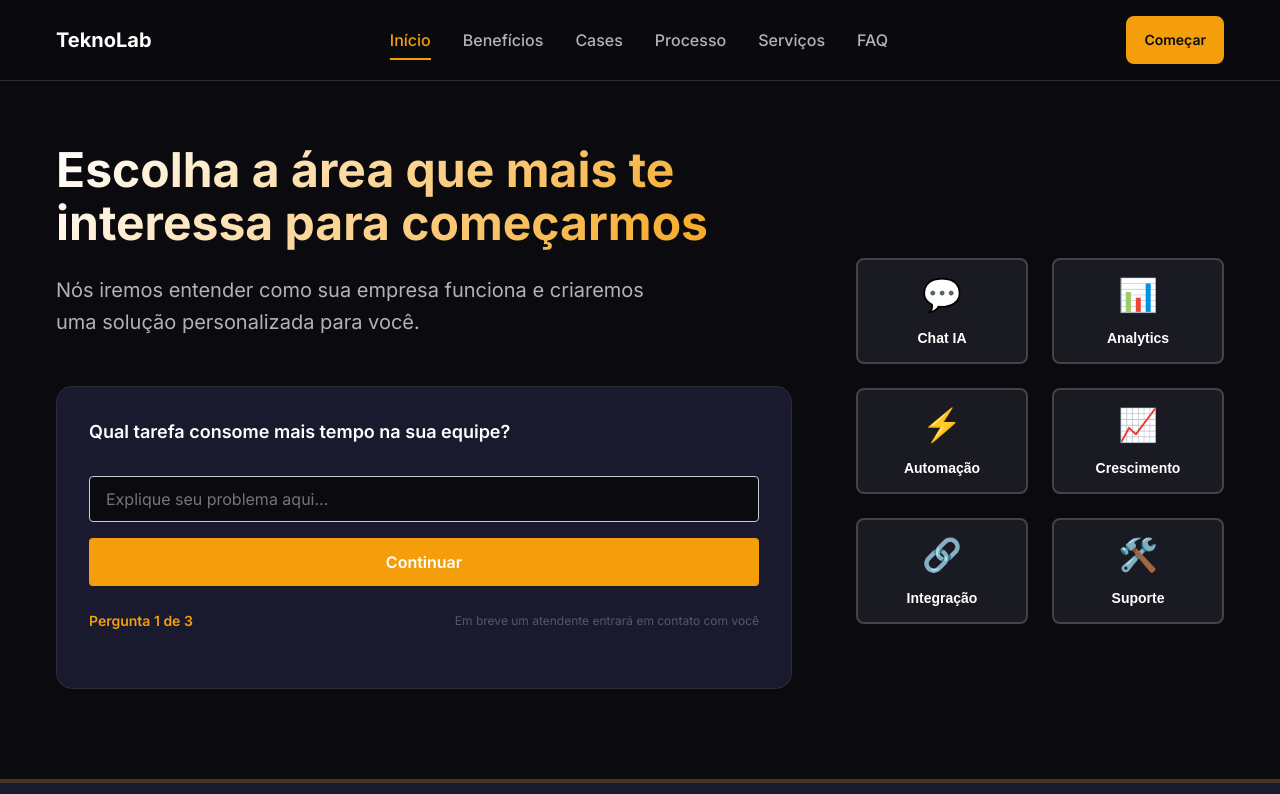
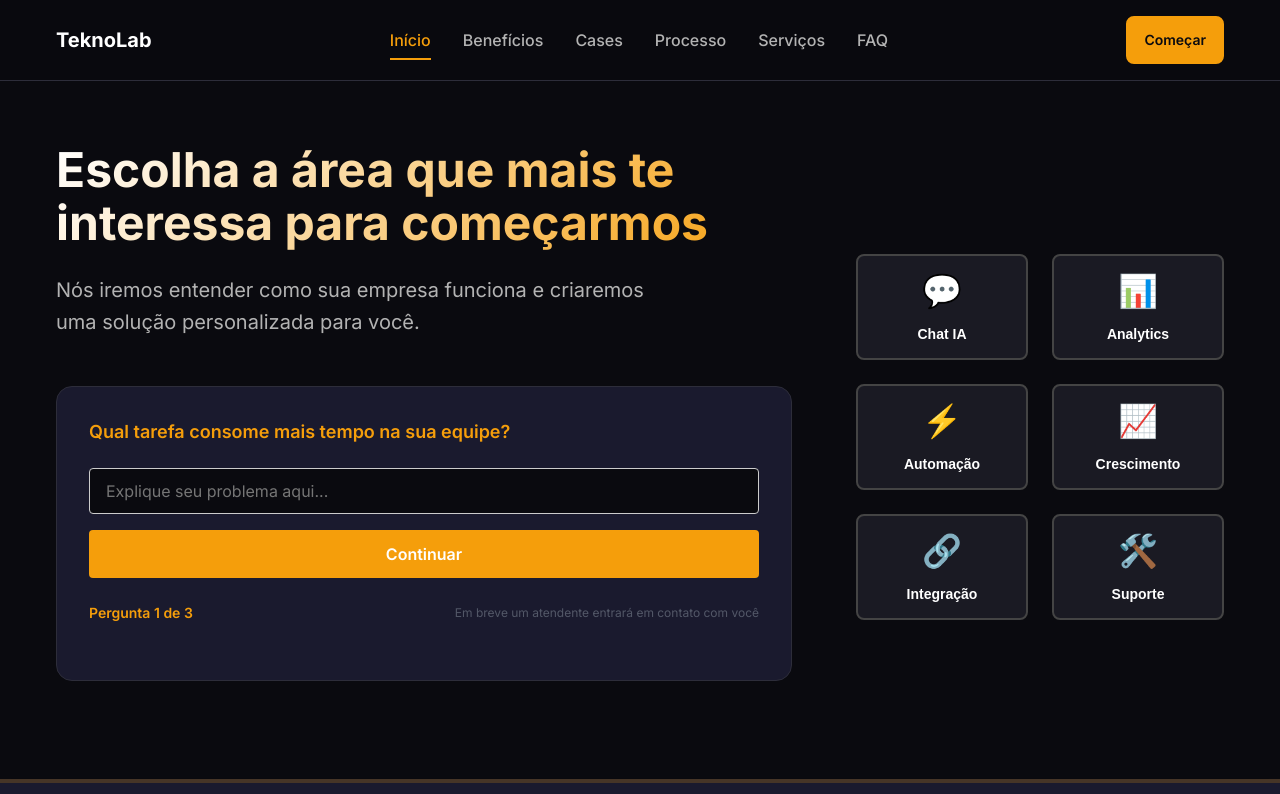
Before and after one commit to Cardoso05/LANDING-PAGE--SAW, a React (Create React App) app: page / in a window 1280 px wide. Shown: the top 794 px of the page. Built offline with nearby package versions, Linux system fonts and the light colour scheme; no server answers.

Commit message:
style: pergunta amarela + mais próxima do input

```diff
--- a/src/components/Wizard.module.css
+++ b/src/components/Wizard.module.css
@@ -9,13 +9,13 @@
 }
 
 .questionContainer {
-  margin-bottom: 1rem;
+  margin-bottom: 0.5rem;
 }
 
 .question {
   font-size: 1.125rem;
   font-weight: 600;
-  color: var(--text-primary, #fff);
+  color: #F59E0B;
   margin: 0;
   line-height: 1.4;
 }
```
